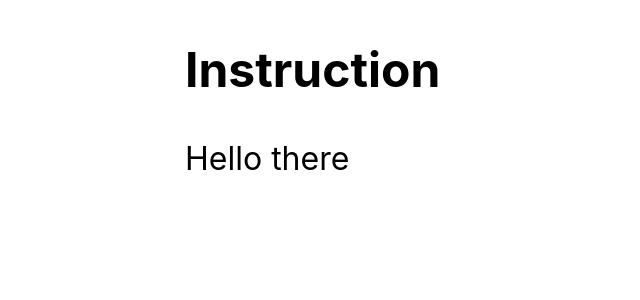
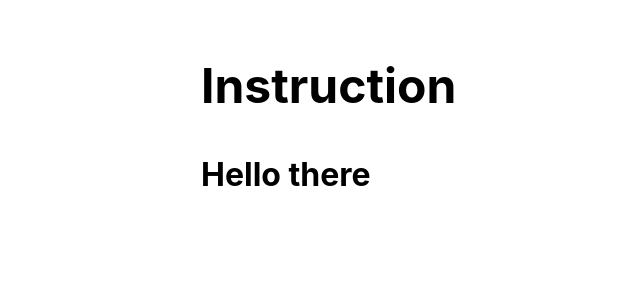
Before and after one commit to jackpark-dev/no-bs-ts, a React (Create React App) app in the folder ts-basics/series-1/episode-20/: page / in a window 1280 px wide. Shown: the top 300 px of the page, without its empty margins (55-695 px from the left). Built offline with nearby package versions, Linux system fonts and the light colour scheme.

Commit message:
#20 - Typescript/React - Setup and Properties
- Adding children another way

```diff
--- a/ts-basics/series-1/episode-20/src/App.tsx
+++ b/ts-basics/series-1/episode-20/src/App.tsx
@@ -3,13 +3,18 @@ import './App.css';
 
 const Heading = ({ title }: { title?: string }) => <h2>{title}</h2>;
 
-const Box = ({ children }: { children: React.ReactNode }) => {
+const Box: React.FC = ({ children }) => {
   return <div>{children}</div>;
 };
 
 function App() {
   return (
-    <div>
+    <div
+      style={{
+        padding: '1rem',
+        fontWeight: 'bold',
+      }}
+    >
       <Heading title="Instruction" />
       <Box>Hello there</Box>
     </div>
```
